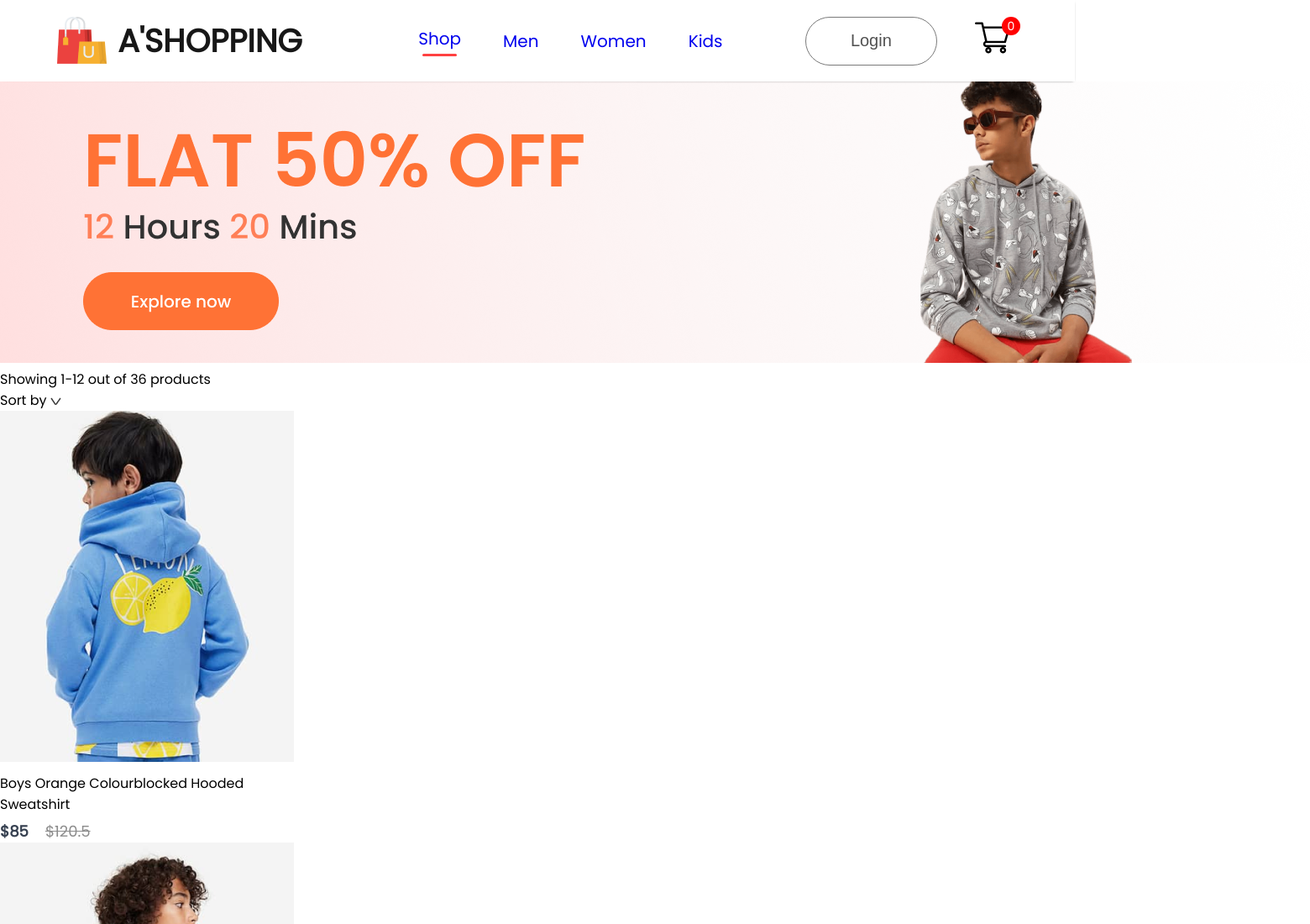
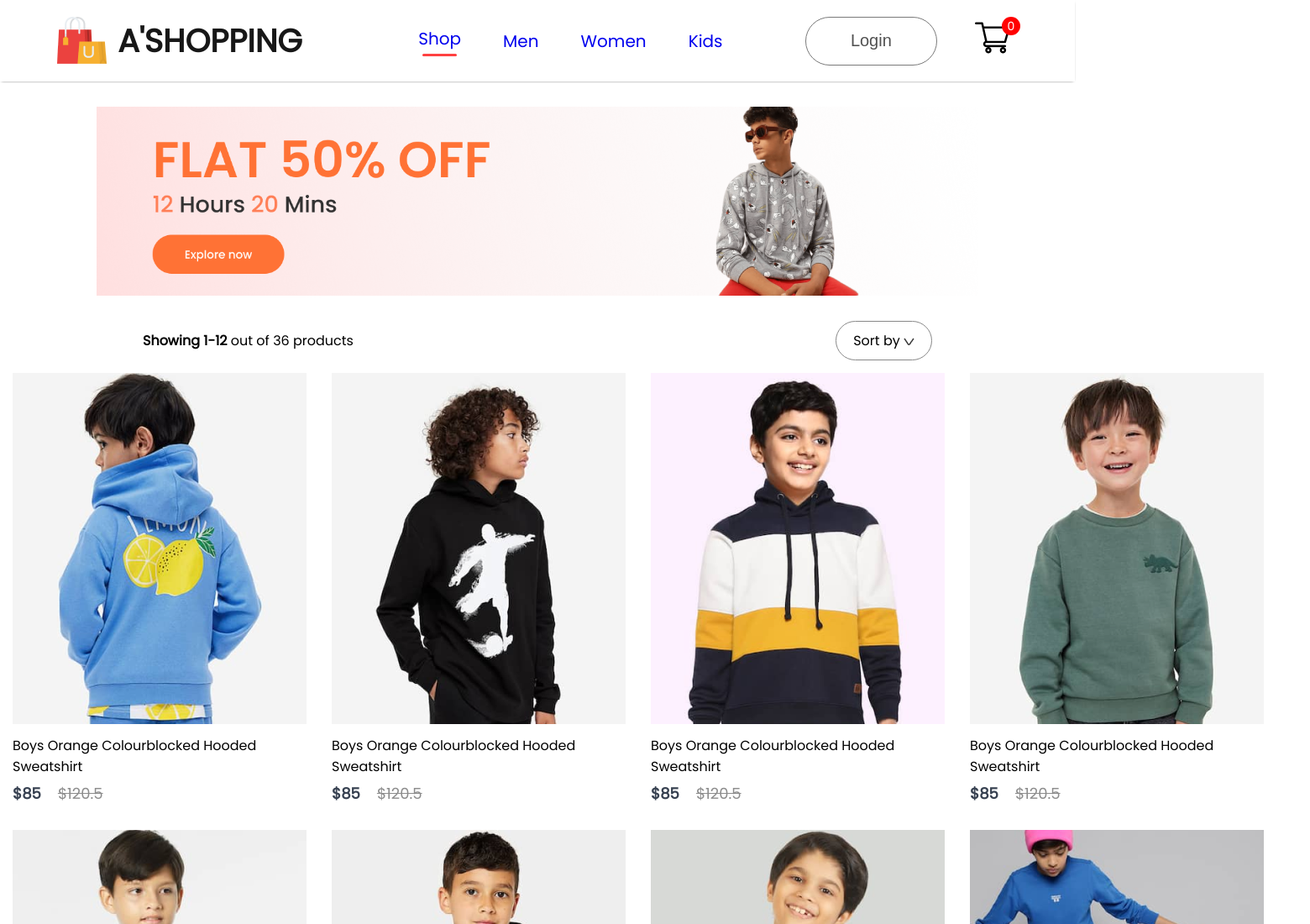
Before and after one commit to Albion007/A-Shopping-E-commerce, a React (Create React App) app: page /kids in a window 1280 px wide. Shown: the top 1100 px of the page at 84% size, 1560 px wide, since content can reach past the window. Built offline with nearby package versions, Linux system fonts and the light colour scheme.

Commit message:
fixed problem

```diff
--- a/src/App.js
+++ b/src/App.js
@@ -1,4 +1,3 @@
-
 import './App.css';
 import Navbar from './Components/Navbar/Navbar';
 import { BrowserRouter,Routes,Route } from 'react-router-dom';
@@ -19,7 +18,7 @@ function App() {
       <Navbar/>
       <Routes>
         <Route path='/' element={<Shop/>}/>
-        <Route path='/mens' element={<ShopCategory banner={men_banner} category="mens"/>}/>
+        <Route path='/mens' element={<ShopCategory banner={men_banner} category="men"/>}/>
         <Route path='/womens' element={<ShopCategory banner={women_banner} category="women"/>}/>
         <Route path='/kids' element={<ShopCategory banner={kid_banner} category="kid"/>}/>
         <Route path="/product" element={<Product/>}>
--- a/src/Pages/CSS/ShopCategory.css
+++ b/src/Pages/CSS/ShopCategory.css
@@ -0,0 +1,25 @@
+.shopcategory-banner{
+    display: block;
+    margin: 30px auto;
+    width: 82%;
+}
+.shopcategory-indexSort{
+    display: flex;
+    margin: 0px 170px;
+    justify-content: space-between;
+    align-items: center;
+}
+.shopcategory-sort{
+    padding: 10px 20px;
+    border-radius: 40px;
+    border: 1px solid #888;
+}
+.shopcategory-indexSort p span{
+    font-weight: 600;
+}
+.shopcategory-products{
+    margin: 15px;
+    display: grid;
+    grid-template-columns: 1fr 1fr 1fr 1fr;
+    gap: 30px;
+}
--- a/src/Pages/ShopCategory.jsx
+++ b/src/Pages/ShopCategory.jsx
@@ -8,7 +8,7 @@ const ShopCategory = (props) => {
   const {all_product} = useContext(ShopContext)
   return (
     <div className='shop-category'>
-      <img src={props.banner} alt="" />
+      <img className='shopcategory-banner' src={props.banner} alt="" />
       <div className="shopcategory-indexSort">
         <p>
           <span>Showing 1-12</span> out of 36 products
```
